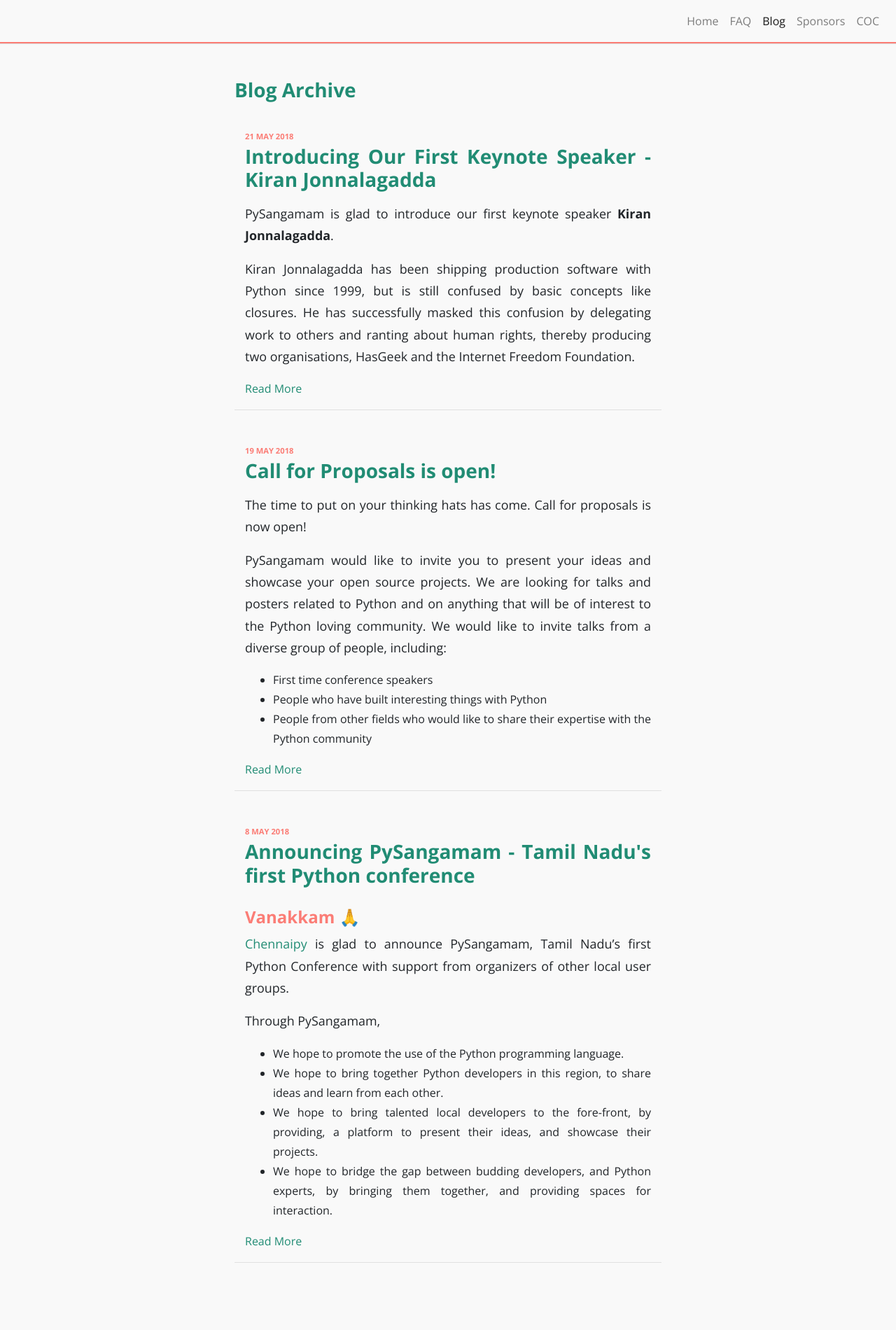
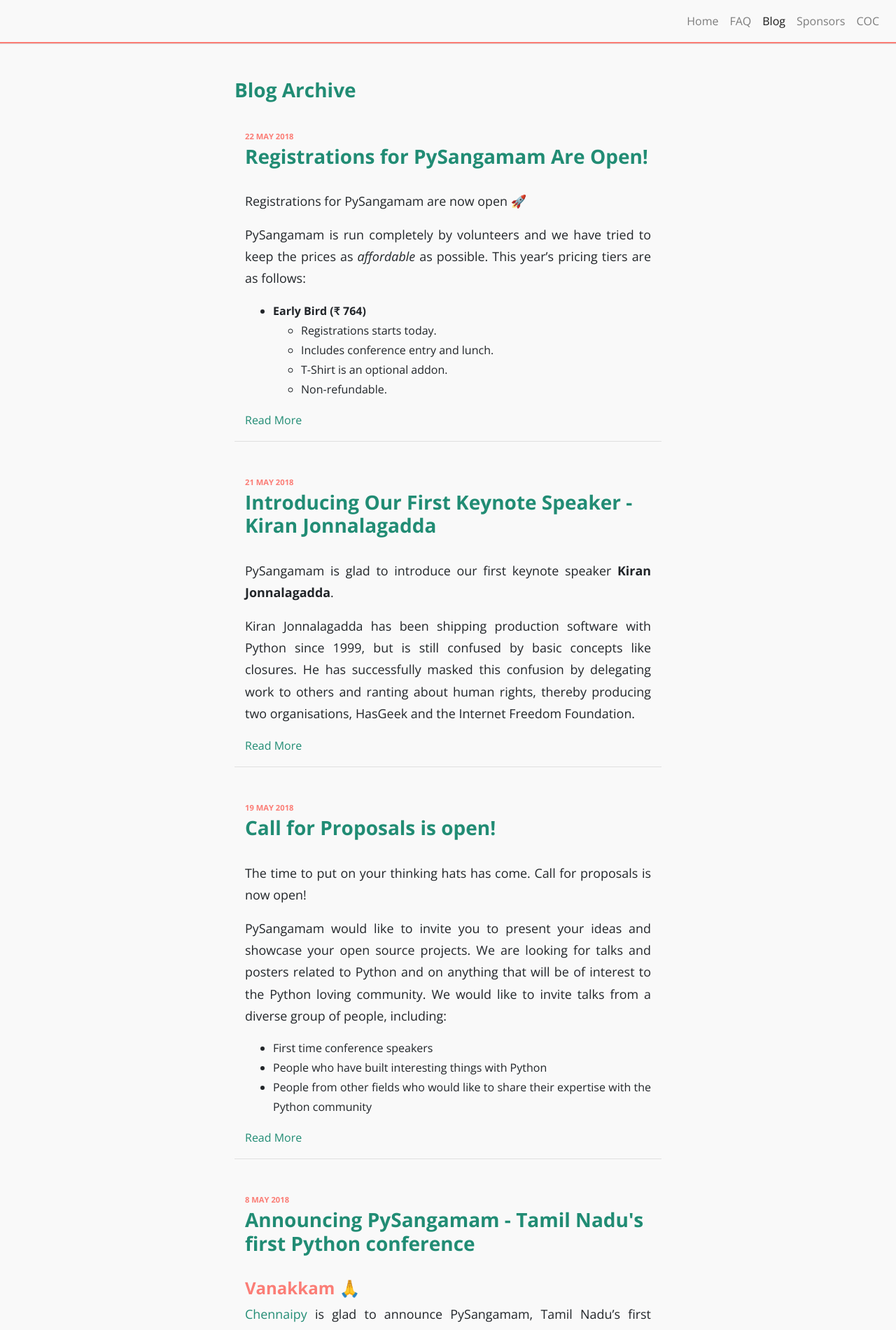
Before and after one commit to PySangamam/website, a Jekyll site: the page built from blog.html, in a window 1280 px wide. Shown: the top 1900 px of the page at 70% size. Built offline with Jekyll 4.4.1, drawn with Linux system fonts in a browser that asks for light colours.

Commit message:
Add tickets

```diff
--- /dev/null
+++ b/_posts/2018-05-22-ticket-sales-open.md
@@ -0,0 +1,48 @@
+---
+title: Registrations for PySangamam Are Open!
+author: PySangamam
+layout: blog
+permalink: /blog/2018/05/22/registrations-open/
+categories: [Announcement]
+tags: [announcement]
+date: 2018-05-22
+excerpt_separator: <!--more-->
+active: blog
+---
+
+Registrations for PySangamam are now open 🚀
+
+PySangamam is run completely by volunteers and we have tried to keep the prices as *affordable* as possible. This year's pricing tiers are as follows:
+
+* **Early Bird (₹ 764)**
+  * Registrations starts today.
+  * Includes conference entry and lunch.
+  * T-Shirt is an optional addon.
+  * Non-refundable.
+<!--more-->
+* **Regular (₹ 1020)**
+  * Registrations start on 17 June, 2018.
+  * Includes conference entry and lunch.
+  * T-Shirt is an optional addon.
+  * Non-refundable.
+* **Late Bird (₹ 1300)**
+  * Registrations start on 7 August, 2018.
+  * Includes conference entry and lunch.
+  * T-Shirt is an optional addon.
+  * Non-refundable.
+* **Contributor (₹ 4200)**
+  * Registrations ends on 7 September, 2018.
+  * Includes conference entry, lunch and T-Shirt.
+  * Non-refundable.
+  * Helps to provide discounted tickets to students.
+  * Ticket holders of this category will be credited on the website.
+
+<div class="text-center mar-top-20">
+  <a
+    onclick="popup('pysangamam2018');"
+    class="tsbutton btn btn-lg btn-outline-primary btn-cfp mar-top-10">
+    Buy Tickets
+  </a>
+</div>
+
+<noscript id="tsNoJsMsg">Javascript on your browser is not enabled.</noscript><script async src="//www.townscript.com/popup-widget/townscript-widget.nocache.js" type="text/javascript"></script>
--- a/css/pysangamam-blog.css
+++ b/css/pysangamam-blog.css
@@ -5,6 +5,7 @@
 
 h3 {
   color: #218c74;
+  text-align: left;
 }
 
 h4 {
@@ -16,6 +17,10 @@
   font-size: 1.12rem;
 }
 
+p:first-of-type {
+  margin-top: 2rem;
+}
+
 .blog-image {
   max-height: 300px;
   margin: 0 auto;
--- a/css/pysangamam.css
+++ b/css/pysangamam.css
@@ -132,6 +132,19 @@
   box-shadow: none;
 }
 
+a.btn-cfp.tsbutton {
+  color: #218c74;
+  border-width: 1px;
+  text-transform: none;
+  min-width: 195px;
+}
+
+a.btn-cfp.tsbutton:hover {
+  border-width: 1px;
+  color: white;
+  text-transform: none;
+}
+
 #map {
   height: 500px;
 }
```
Also changed, not shown: index.html (+7 -0 lines), 1 other file.
